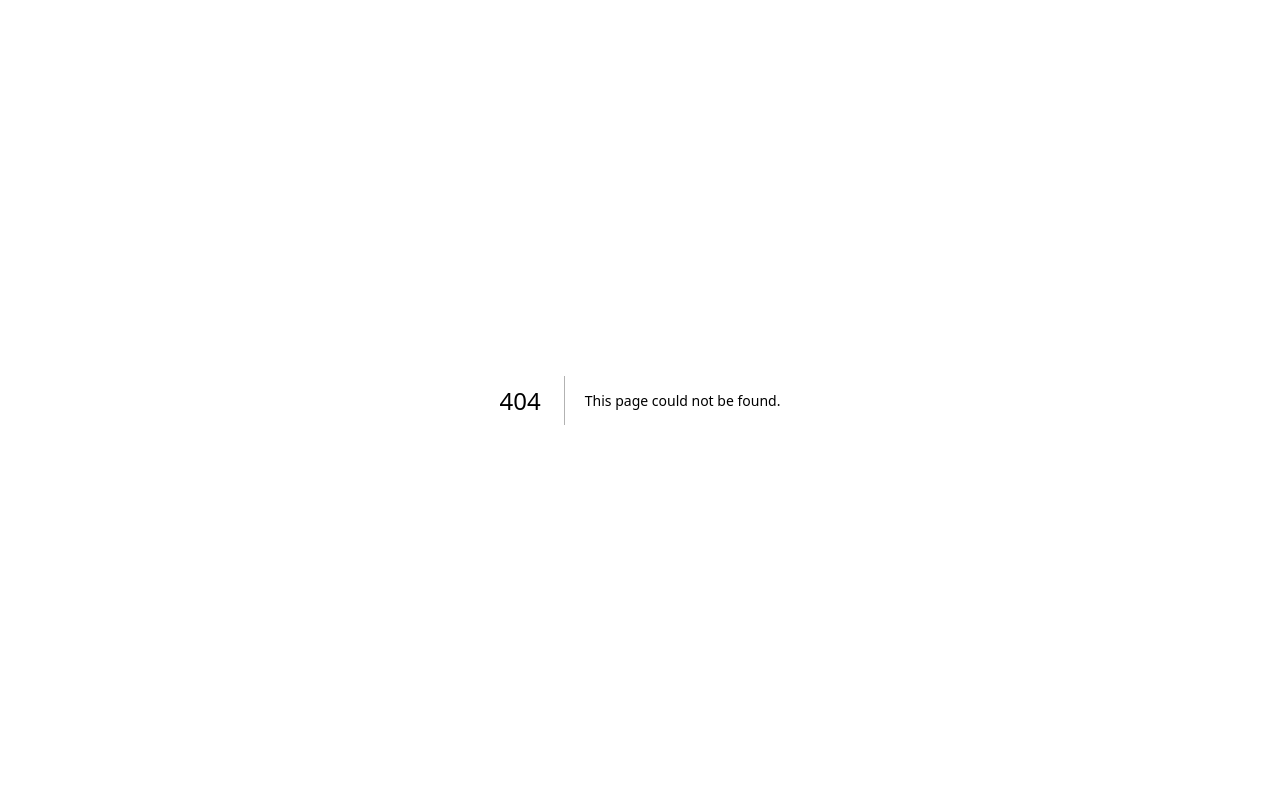
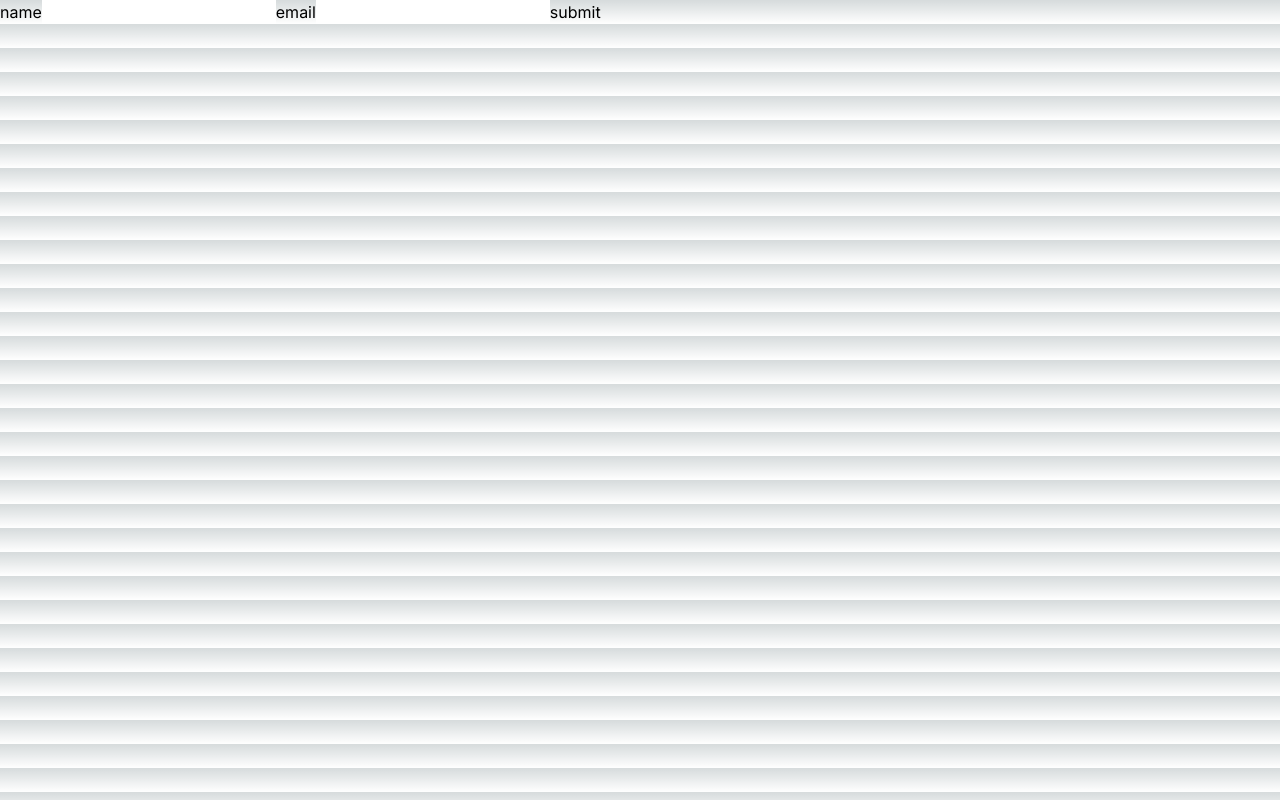
Before and after one commit to Michaelleojacob/nextjs_auth, a Next.js app: page /users/create in a window 1280 px wide. Before the commit this address had no page. Built offline with nearby package versions, Linux system fonts and the light colour scheme.

Commit message:
able to create a new user via the ui

```diff
--- /dev/null
+++ b/src/app/users/create/page.tsx
@@ -0,0 +1,56 @@
+"use client";
+import { SyntheticEvent, useState } from "react";
+
+export default function CreateUser() {
+  const [user, setUser] = useState({ name: "", email: "" });
+
+  const handleSubmit = async (e: SyntheticEvent) => {
+    e.preventDefault();
+    const raw = await fetch("http://localhost:3000/api/users/createUser", {
+      method: "POST",
+      mode: "cors",
+      cache: "no-cache",
+      credentials: "same-origin",
+      headers: { "Content-Type": "application/json" },
+      body: JSON.stringify({
+        user: user.name.trim(),
+        email: user.email.trim(),
+      }),
+    });
+    const data = await raw.json();
+    console.log(data);
+  };
+
+  const handleChange = (e: any) => {
+    const { name, value } = e.target;
+    setUser({ ...user, [name]: value });
+  };
+
+  return (
+    <div>
+      <form onSubmit={handleSubmit}>
+        <label>
+          name
+          <input
+            className="text-black"
+            type="text"
+            name="name"
+            value={user.name}
+            onChange={handleChange}
+          ></input>
+        </label>
+        <label>
+          email
+          <input
+            className="text-black"
+            type="text"
+            name="email"
+            value={user.email}
+            onChange={handleChange}
+          ></input>
+        </label>
+        <button type="submit">submit</button>
+      </form>
+    </div>
+  );
+}
```
Also changed, not shown: src/app/users/delete/page.tsx (added), src/app/users/get/page.tsx (added), src/app/users/update/page.tsx (added).
